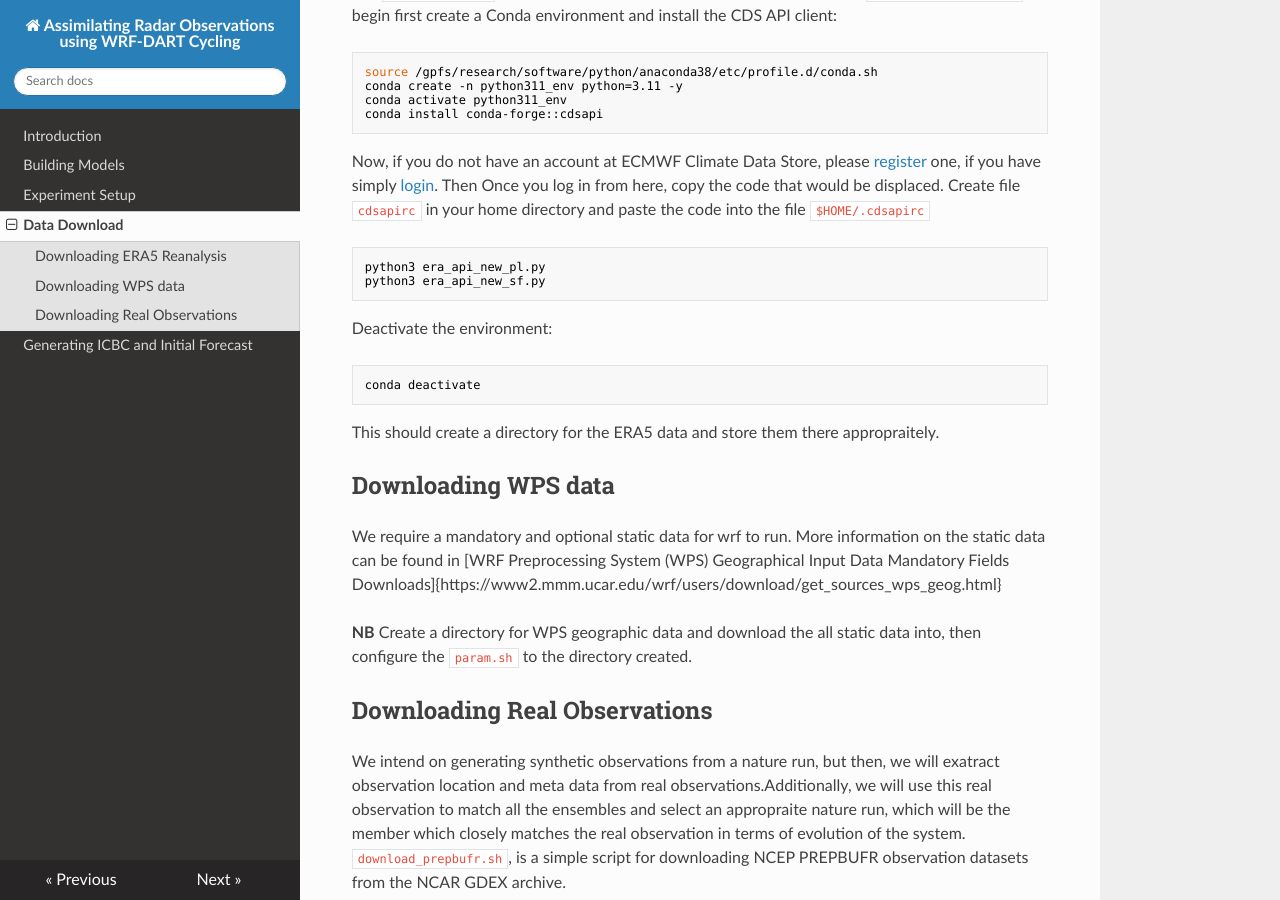
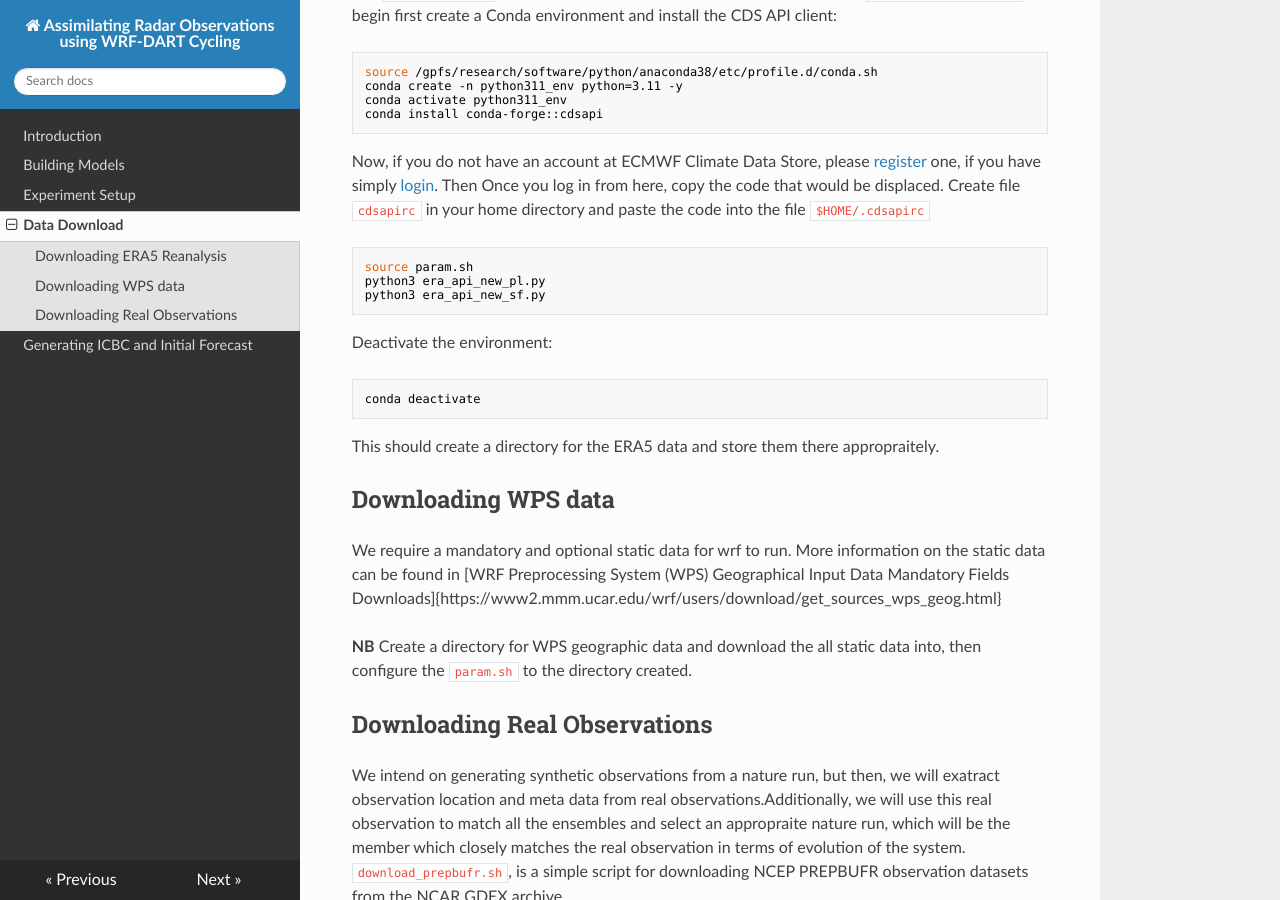
Before and after one commit to stephen-asare/WRF-DART-CYCLING, an MkDocs documentation site: the page built from docs/data_download.md, in a window 1280 px wide and 900 px high, scrolled down 334 px. Built offline with MkDocs 1.6.1, drawn with Linux system fonts in a browser that asks for light colours; nearby versions of some CDN libraries.

Commit message:
Update data_download.md

````diff
--- a/docs/data_download.md
+++ b/docs/data_download.md
@@ -10,6 +10,7 @@ conda install conda-forge::cdsapi
 ```
 Now, if you do not have an account at ECMWF Climate Data Store, please [register](https://cds.climate.copernicus.eu/how-to-api#) one, if you have simply [login](https://cds.climate.copernicus.eu/how-to-api#). Then Once you log in from here, copy the code that would be displaced. Create file `cdsapirc` in your home directory and paste the code into the file `$HOME/.cdsapirc`
 ```
+source param.sh
 python3 era_api_new_pl.py
 python3 era_api_new_sf.py
 ```
````
